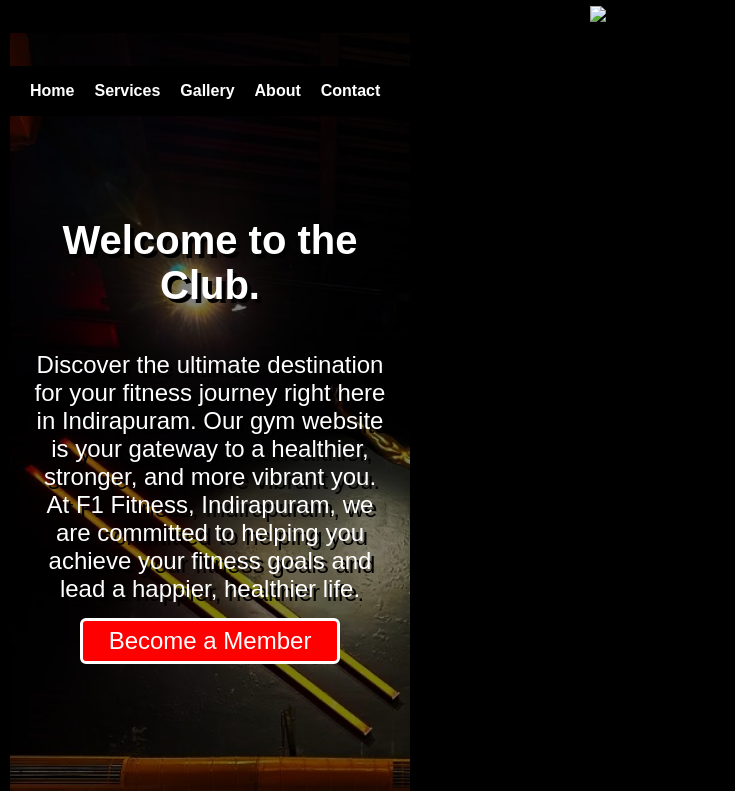
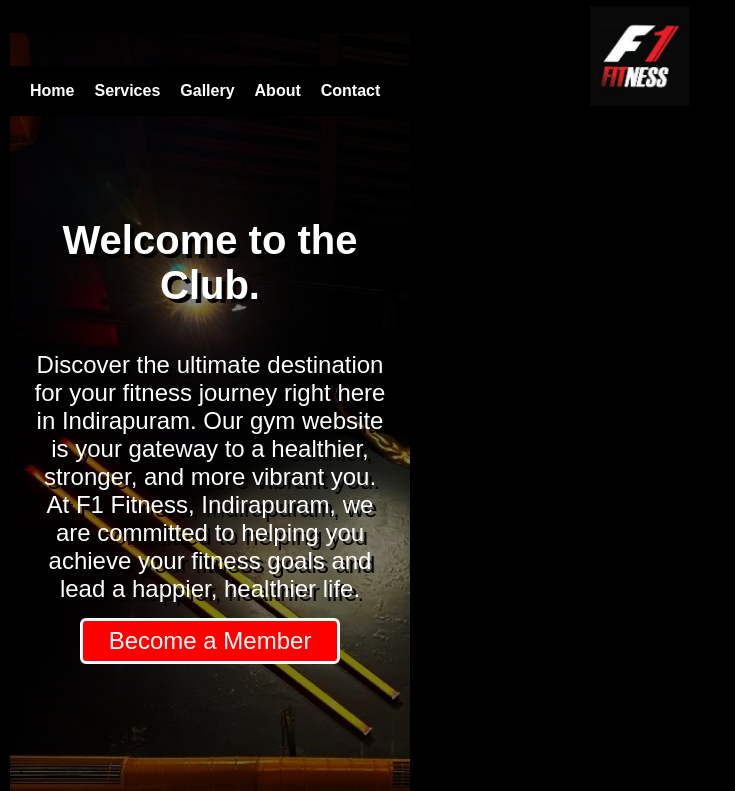
Before and after one commit to Anjan14122002/F1-fitness, a plain HTML site: page index.html in a window 1280 px wide. Shown: the top 791 px of the page, without its empty margins (0-735 px from the left). Drawn offline with Linux system fonts and the light colour scheme.

Commit message:
Update index.html

```diff
--- a/index.html
+++ b/index.html
@@ -16,7 +16,7 @@
 <body>
     <nav id="navbar">
         <div id="logo"><a href="#home"> </a>
-            <img src="F1 Fitness website\logo.jpeg" alt="F1 Fitness Indrapuram">
+            <img src="logo.jpeg" alt="F1 Fitness Indrapuram">
 
             <ul>
                 <li class="item"><a href="#home">Home </a></li>
```
